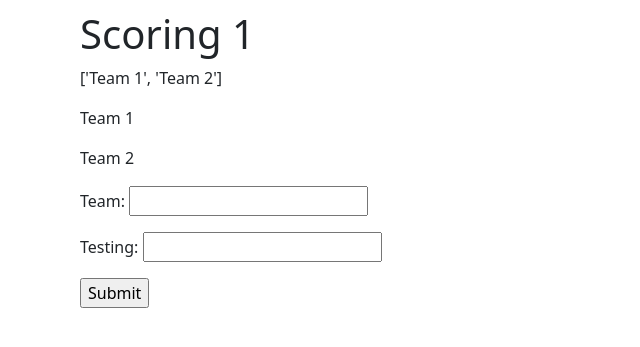
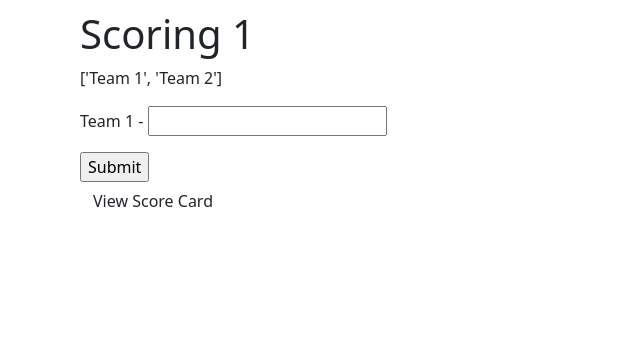
Before and after one commit to Krigovsky/CC, a Django app: page /cocktail/update_score/1/ in a window 1280 px wide. Shown: the part 72-419 px from the top of the page, without its empty margins (0-640 px from the left). Run offline with Django 5.2, Linux system fonts and the light colour scheme; data comes from the database, SQL or seed files in the repository; both versions use the stored data as it was after the commit; some libraries are stand-ins or nearby versions.

Commit message:
Fixed score updateing and score card views

```diff
--- a/cocktail_comp/forms.py
+++ b/cocktail_comp/forms.py
@@ -25,6 +25,4 @@ class StartGolfGameForm (forms.Form):
     teams_playing = forms.ModelMultipleChoiceField(label="Which Teams are playing", queryset=Couple.objects.all(), widget=forms.CheckboxSelectMultiple)
 
 class UpdateScoreForm (forms.Form):
-
-    team = forms.CharField(max_length=50)
     score = forms.CharField(label="Testing")
--- a/cocktail_comp/templates/cocktail/game_card.html
+++ b/cocktail_comp/templates/cocktail/game_card.html
@@ -1,10 +1,9 @@
 {% extends "template.html" %}
 {% block content %}
     <h1>Game Card Page</h1>
-
     <table class="table table-striped table-hover">
 
-        {% for key, value in card.results.items %}
+        {% for key, value in results.items %}
             <tr>
                 <td>{{key}}</td>
                 {% for hole in value %}
@@ -17,6 +16,6 @@
 
     </table>
 
-    <a href="{% url 'cocktail:update_score' id=card.id %}" class="btn btn-default">Start on first Hole</a>
+    <a href="{% url 'cocktail:update_score' id=card.id %}" class="btn btn-default">Continue to next Hole</a>
 
 {% endblock %}
--- a/cocktail_comp/templates/cocktail/update_score.html
+++ b/cocktail_comp/templates/cocktail/update_score.html
@@ -9,20 +9,17 @@
 
 
     <form method="POST" enctype="multipart/form-data">
-        {{form.management_data}}
         {% csrf_token %}
+        {{formset.management_form}}
 
-        {% for team in teams %}
-        <p>{{team}} </p>
-        {% endfor%}
-        {{ form.as_p }}
+        {% for form, team in test %}
+            <p>{{team}} - {{form.score}}</p>
+
+        {% endfor %}
 
         <input type="submit" value="Submit">
-
     </form>
 
-    {% for key, value in card.results.items %}
-        {{key}}
-    {% endfor %}
+    <a href="{% url 'cocktail:score_card' id=card.id %}"class="btn btn-default">View Score Card</a>
 
 {% endblock %}
--- a/cocktail_comp/urls.py
+++ b/cocktail_comp/urls.py
@@ -10,5 +10,7 @@ urlpatterns = [
     path("view/", views.view, name='view'),
     path("startGolf/", views.start_golf, name='start_golf' ),
     path("card/", views.golf_card, name='golf_card'),
-    path("update_score/<int:id>/", views.update_score, name="update_score")
+    path("update_score/<int:id>/", views.update_score, name="update_score"),
+    path("scoreCard/<int:id>/", views.score_card, name="score_card"),
+
 ]
--- a/cocktail_comp/views.py
+++ b/cocktail_comp/views.py
@@ -1,14 +1,19 @@
-from django.shortcuts import render, get_object_or_404, get_list_or_404
+from django.shortcuts import render, get_object_or_404, get_list_or_404, redirect
 from django.template import loader
 from django.http import HttpResponse, Http404, HttpResponseRedirect
 from django.urls import reverse
 from django.db.models import F
 from django.views import generic
 from django.forms import formset_factory
+from django.forms.models import model_to_dict
+
 
 from .models import Couple, GolfGame, GolfCard
 from .forms import RegisterForm, StartGolfGameForm, UpdateScoreForm
 from .utils import split_names, decode_name, start_new_game
+
+import ast
+
 # Create your views here.
 def index (request):
     return render(request, "cocktail/index.html")
@@ -66,39 +71,62 @@ def golf_card (request):
 
 def update_score(request, id):
 
+
     print("TEST WORKED")
     #Grab the golf card based of the id passed through in the url
     golf_card = GolfCard.objects.filter(id=id).first()
 
-    #Finishing the game once the hole limit is reached
-    if golf_card.current_hole >= golf_card.card.number_holes:
-        template = loader.get_template("cocktail/game_card.html")
-        return HttpResponse(template.render({ "card" : golf_card}, request))
-
-    #create dynamic form to get the score for the hole
-    form_set = formset_factory(UpdateScoreForm, extra=golf_card.team_count)
-    formset = form_set(request.POST or None)
+    teams = decode_name(golf_card.card.teams_playing)
 
 
 
-    print('card-> ',golf_card.team_count)
+
+    #create dynamic form to get the score for the hole
+    card_form_set = formset_factory(UpdateScoreForm, extra=golf_card.team_count)
+    formset = card_form_set(request.POST or None)
+
+
+    results_dict = ast.literal_eval(golf_card.results)
 
     if formset.is_valid():
+        print("##FORM SUBMITTED##")
+
+        count = 0
         for form in formset:
+            team_list = results_dict[teams[count]]
+            team_list[golf_card.current_hole - 1] = form.cleaned_data.get("score")
+            results_dict[teams[count]] = team_list
 
-            print(form.cleaned_data)
-            print('testHole -> ', golf_card.current_hole)
+            count += 1
 
 
+    golf_card.results = results_dict
 
     #update Current hole
-    print('Hole -> ', golf_card.current_hole)
     golf_card.current_hole += 1
     golf_card.save()
-    print('Hole -> ', golf_card.current_hole)
 
-    teams = decode_name(golf_card.card.teams_playing)
+    #Finishing the game once the hole limit is reached
+    if golf_card.current_hole >= golf_card.card.number_holes:
+
+        return redirect('cocktail:score_card', id=id)
 
     #final steps
     template = loader.get_template("cocktail/update_score.html")
-    return HttpResponse(template.render({"form":formset, "card" : golf_card, "teams" : teams}, request))
+    return HttpResponse(template.render({
+                                         "formset":formset,
+                                         "card" : golf_card,
+                                         "test" :zip(formset, teams)
+                                         }, request))
+
+def score_card (request, id):
+    #Grab the golf card based of the id passed through in the url
+    golf_card = GolfCard.objects.filter(id=id).first()
+    print(golf_card)
+    results_dict = ast.literal_eval(golf_card.results)
+
+    template = loader.get_template("cocktail/game_card.html")
+    return HttpResponse(template.render({ "card" : golf_card,
+                                         "results" : results_dict
+                                         }, request))
+    pass
```
Also changed, not shown: db.sqlite3.
